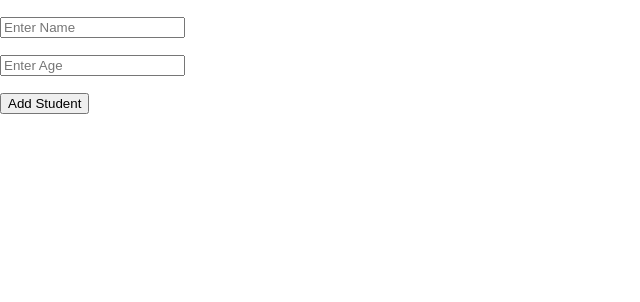
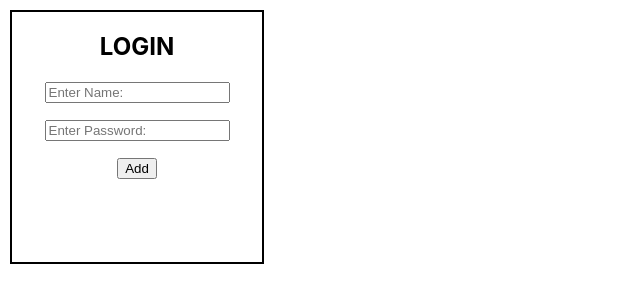
Before and after one commit to 121910319055/myapp, a React (Create React App) app: page / in a window 1280 px wide. Shown: the top 302 px of the page, without its empty margins (0-640 px from the left). Built offline with nearby package versions, Linux system fonts and the light colour scheme.

Commit message:
initial commit

```diff
--- /dev/null
+++ b/src/App121.css
@@ -0,0 +1,16 @@
+.Failed{
+    color: red;
+    font-weight: bold;
+}
+.Success{
+    color: chartreuse;
+    font-weight: bold;
+}
+form{
+    border: 2px solid black;
+    text-align: center;
+    align-items: center;
+    width: 250px;
+    height: 250px;
+    margin: 10px 10px;
+}
--- /dev/null
+++ b/src/App121.js
@@ -0,0 +1,41 @@
+import React, { useState } from 'react'
+import './App121.css';
+//  import { LuLogIn } from "react-icons/lu";
+export default function App121() {
+    const [access,setAccess] =useState({msg:"",status:""});
+    const f1 = () => {
+        let name=document.getElementById("t1").value;
+        let pass=document.getElementById("t2").value;
+        if (name.toLowerCase()==="john" && pass==="pass1234") {
+            setAccess({msg:"Access Granted",status:"Success"})
+        } else {
+            setAccess({msg:"Access Denied",status:"Failed"})
+        }
+    };
+  return (
+    <form>
+    <p>
+       <h2>LOGIN </h2>
+    </p>
+        <p>
+            <input
+                type='text'
+                id='t1'
+            placeholder='Enter Name:'></input>
+        </p>
+        <p>
+            <input
+                type='text'
+                id='t2'
+            placeholder='Enter Password:'></input>
+        </p>
+        <p>
+            <input
+                type='button'
+                onClick={f1}
+            value='Add'></input>
+        </p>
+        <p className={access.status} >{access.msg}</p>
+    </form>
+  )
+}
--- a/src/index.js
+++ b/src/index.js
@@ -6,12 +6,13 @@ import App from './App';
 //import App6 from './App6';
 //import App8 from './App8';
 //import App9 from './App9';
-import App11 from './App11';
+//import App11 from './App11';
+import App121 from './App121';
 
 
 const root = ReactDOM.createRoot(document.getElementById('root'));
 root.render(
  // <React.StrictMode>
-    <App11 />
+    <App121 />
  // </React.StrictMode>
 );
```
